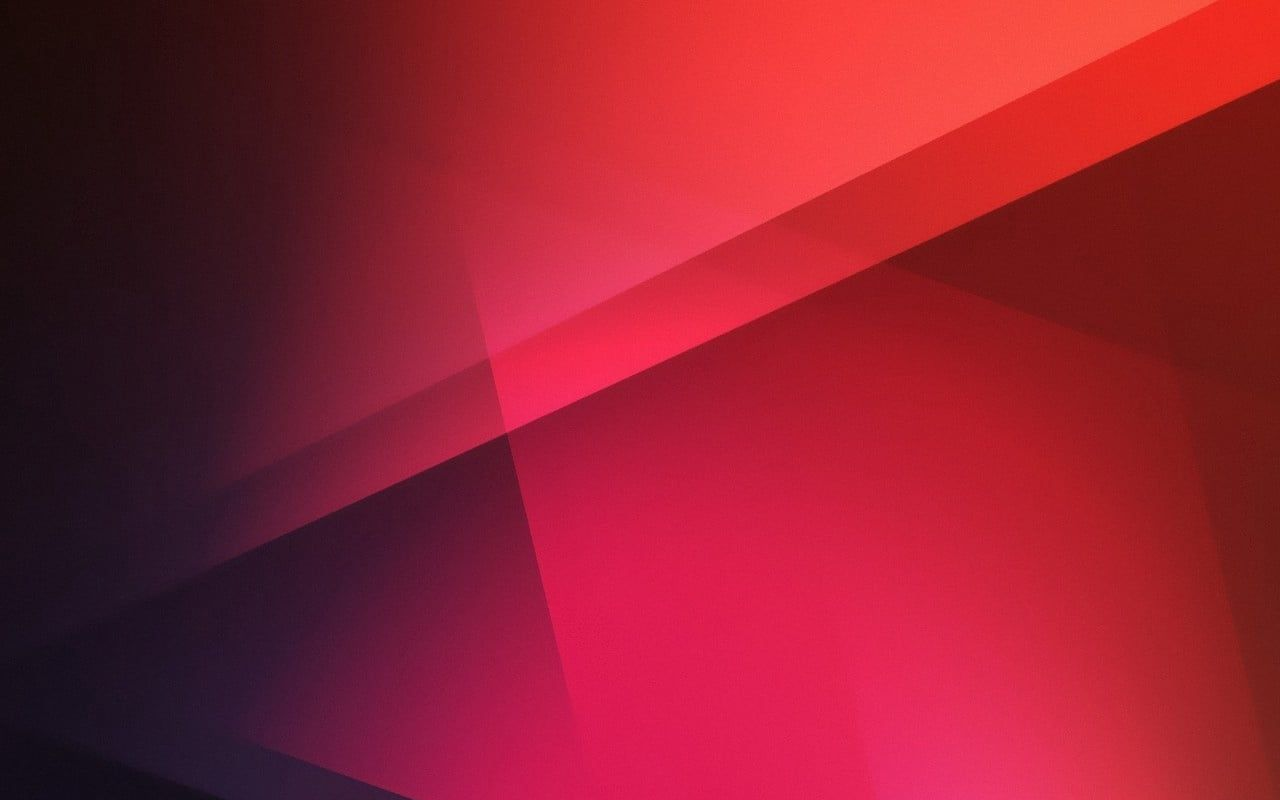
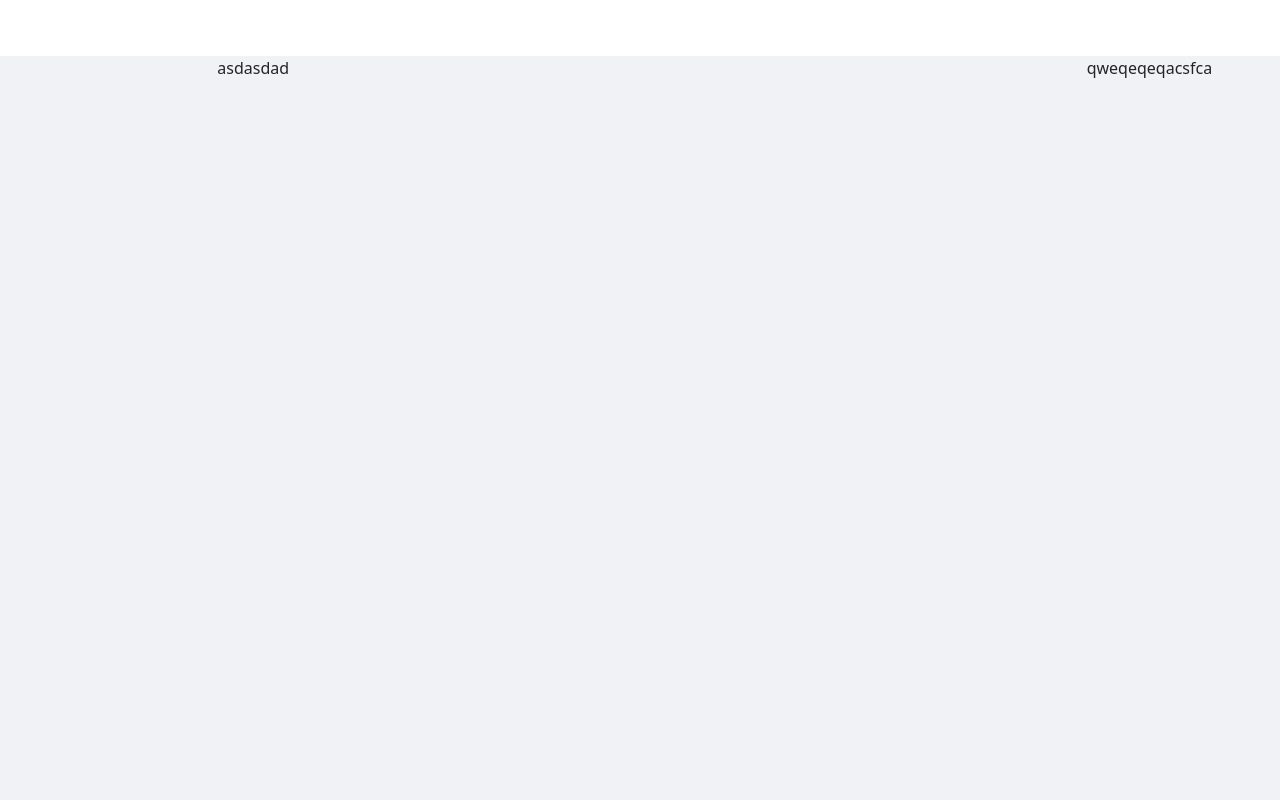
Before and after one commit to Katabatix/SocialMediaProj, a React (Create React App) app in the folder frontend/: page /homepage in a window 1280 px wide. Before the commit this address had no page. Built offline with nearby package versions, Linux system fonts and the light colour scheme.

Commit message:
Adding Main Page

```diff
--- a/frontend/package.json
+++ b/frontend/package.json
@@ -11,6 +11,7 @@
     "@types/react": "^18.0.18",
     "@types/react-dom": "^18.0.6",
     "@types/react-router-dom": "^5.3.3",
+    "axios": "^0.27.2",
     "bootstrap": "^5.2.0",
     "react": "^18.2.0",
     "react-bootstrap": "^2.5.0",
--- a/frontend/src/App.tsx
+++ b/frontend/src/App.tsx
@@ -1,22 +1,42 @@
 import React from "react";
-import logo from "./logo.svg";
 import "./App.css";
 import LoginPage from "./Login/LoginPage";
 import background from "./loginBackground.jpg";
-import { BrowserRouter, Route } from "react-router-dom";
+import { BrowserRouter, Navigate, Route } from "react-router-dom";
 import { Routes } from "react-router-dom";
 import SigninPage from "./Signup/SignupPage";
+import HomePage from "./Home/HomePage";
 function App() {
   return (
-    <div style={{ width: "100vw", height: "100vh", backgroundImage: `url(${background})` }}>
-      <BrowserRouter>
-        <Routes>
-          <Route path="/" element={<><LoginPage /></>} />
-          <Route path="/signup" element={<><SigninPage /></>} />
-        </Routes>
-      </BrowserRouter>
-    </div>
+    <BrowserRouter>
+      <Routes>
+        <Route path="/login" element={
+          <div style={{ width: "100vw", height: "100vh", backgroundImage: `url(${background})` }}>
+            <LoginPage />
+          </div>
+        } />
+        <Route path="/signup" element={
+          <div style={{ width: "100vw", height: "100vh", backgroundImage: `url(${background})` }}>
+            <SigninPage />
+          </div>
+        } />
+        <Route path="/homepage" element={<><HomePage /></>} />
+        <Route path="*" element={<Navigate to="login" replace />} />
+      </Routes>
+    </BrowserRouter >
   );
 }
 
+// function App() {
+//   return (
+//     <Routes>
+//       <Route element={}>
+
+//       </Route>
+//     </Routes>
+//   )
+// }
+
+
+
 export default App;
--- /dev/null
+++ b/frontend/src/HeaderNav/HeaderNav.tsx
@@ -0,0 +1,11 @@
+import react from 'react'
+
+const HeaderNav = (): JSX.Element => {
+    return (
+        <div style={{ width: "100%", height: "100%", backgroundColor: "#ffffff" }}>
+
+        </div>
+    );
+}
+
+export default HeaderNav;
--- /dev/null
+++ b/frontend/src/Home/HomePage.tsx
@@ -0,0 +1,26 @@
+import React from 'react';
+import { Navbar } from 'react-bootstrap';
+import HeaderNav from '../HeaderNav/HeaderNav';
+
+const HomePage = (): JSX.Element => {
+    return (
+        <div style={{ width: "100vw", height: "100vh", backgroundColor: "#f0f2f5" }}>
+            <div style={{ width: "100vw", height: "7vh" }}>
+                <HeaderNav></HeaderNav>
+            </div>
+            <div className="row">
+                <div className="col-2">
+                    <Navbar></Navbar>
+                </div>
+                <div className="col">
+                    asdasdad
+                </div>
+                <div className="col-2">
+                    qweqeqeqacsfca
+                </div>
+            </div>
+        </div>
+    )
+}
+
+export default HomePage;
--- a/frontend/src/Login/LoginPage.tsx
+++ b/frontend/src/Login/LoginPage.tsx
@@ -19,8 +19,8 @@ const LoginPage = (): JSX.Element => {
     const [username, setUsername] = useState("");
     const handleSignin = (event: React.FormEvent<HTMLFormElement>) => {
         event.preventDefault();
-
         console.log("Sign in", username);
+        navigate("/homepage")
     };
 
     const Signup = (event: React.MouseEvent<HTMLButtonElement, MouseEvent>) =>
```
Also changed, not shown: frontend/src/Navbar/Navbar.tsx (added, +10 -0 lines), frontend/src/auth.service.tsx (added, +22 -0 lines), frontend/src/useLocalStorage.tsx (added, +27 -0 lines), frontend/src/Home/HomePage.css (added), 2 other files (tests, documents, lock files or other folders). Lines whose indentation alone changed are shown as unchanged.
